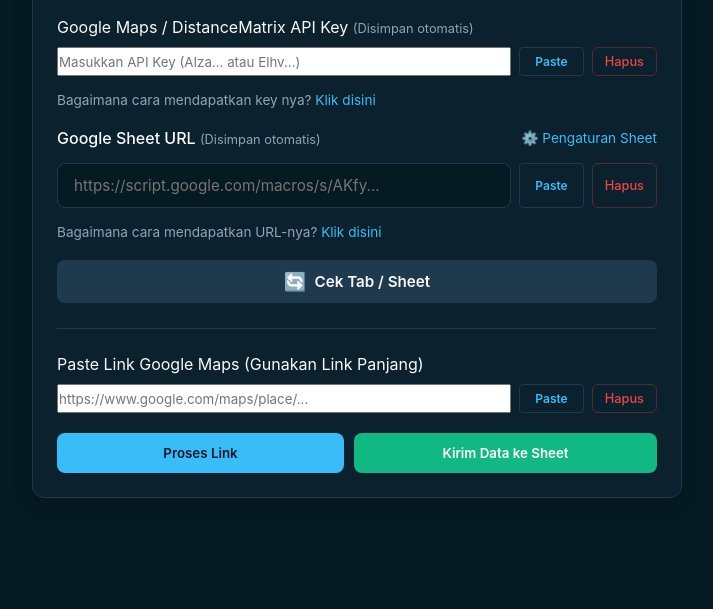
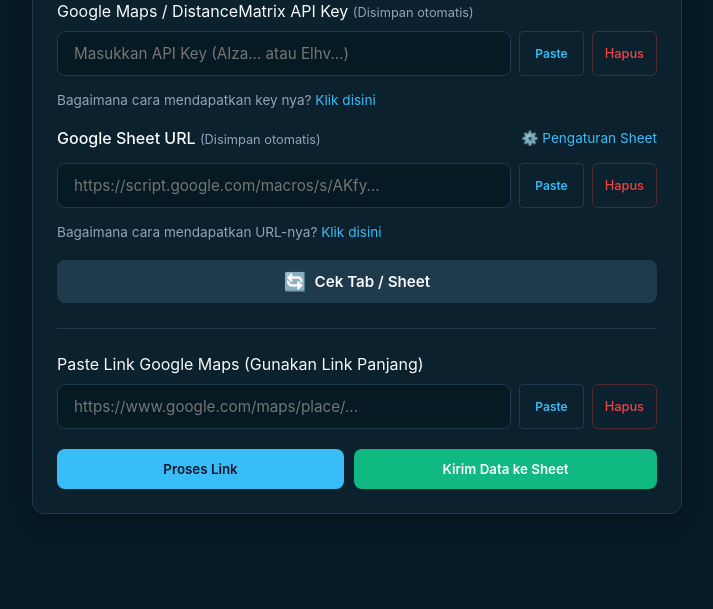
Before and after one commit to dehaakim-studio/web-maps, a website: page index.html in a window 1280 px wide. Shown: the part 191-800 px from the top of the page, without its empty margins (283-996 px from the left). Drawn offline with Linux system fonts and the light colour scheme.

Commit message:
Update: Seragamkan tampilan input Maps dan API Key dengan input URL (Dark Theme)

```diff
--- a/index.html
+++ b/index.html
@@ -82,7 +82,9 @@
       margin-bottom: 20px;
     }
 
-    input[type="url"] {
+    input[type="text"],
+    input[type="url"],
+    input[type="password"] {
       flex: 1;
       padding: 12px 16px;
       border-radius: 8px;
@@ -94,7 +96,9 @@
       transition: border-color 0.2s;
     }
 
-    input[type="url"]:focus {
+    input[type="text"]:focus,
+    input[type="url"]:focus,
+    input[type="password"]:focus {
       border-color: var(--primary);
     }
 
```
